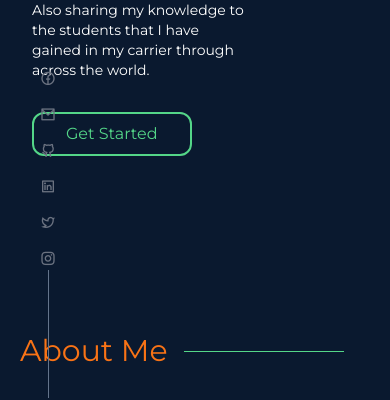
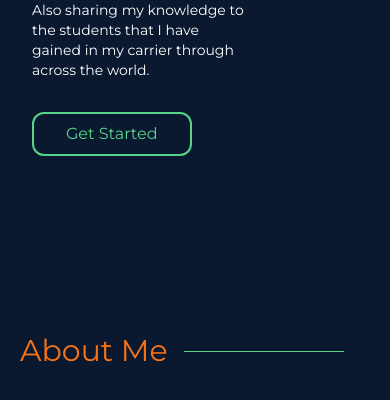
Before and after one commit to JobaerAbdi/mern-portfolio-website, a React (Vite) app: page / in a window 390 px wide. Shown: the part 446-846 px from the top of the page. Built offline with nearby package versions, Linux system fonts and the light colour scheme.

Commit message:
Leftside icons responsive complete

```diff
--- a/src/index.css
+++ b/src/index.css
@@ -34,5 +34,5 @@ i {
 }
 
 i:hover {
-  color: #f97316;
+  color: whitesmoke;
 }
--- a/src/pages/LeftSideIcons.jsx
+++ b/src/pages/LeftSideIcons.jsx
@@ -1,16 +1,18 @@
 const LeftSideIcons = () => {
   return (
-    <div className="fixed left-0 bottom-0 px-10">
+    <div className="fixed left-0 bottom-0 px-10 sm:static">
       <div className="flex flex-col items-center">
-        <div className="flex flex-col gap-3">
-          <i className="ri-facebook-circle-line text-gray-500"></i>
+        <div className="flex flex-col gap-3 sm:flex-row">
+          <a href="https://www.google.com/">
+            <i className="ri-facebook-circle-line text-gray-500"></i>
+          </a>
           <i className="ri-mail-line text-gray-500"></i>
           <i className="ri-github-line text-gray-500"></i>
           <i className="ri-linkedin-box-line text-gray-500"></i>
           <i className="ri-twitter-line text-gray-500"></i>
           <i className="ri-instagram-line text-gray-500"></i>
         </div>
-        <div className="w-[1px] h-32 bg-slate-500"></div>
+        <div className="w-[1px] h-32 bg-slate-500 sm:hidden"></div>
       </div>
     </div>
   );
```
